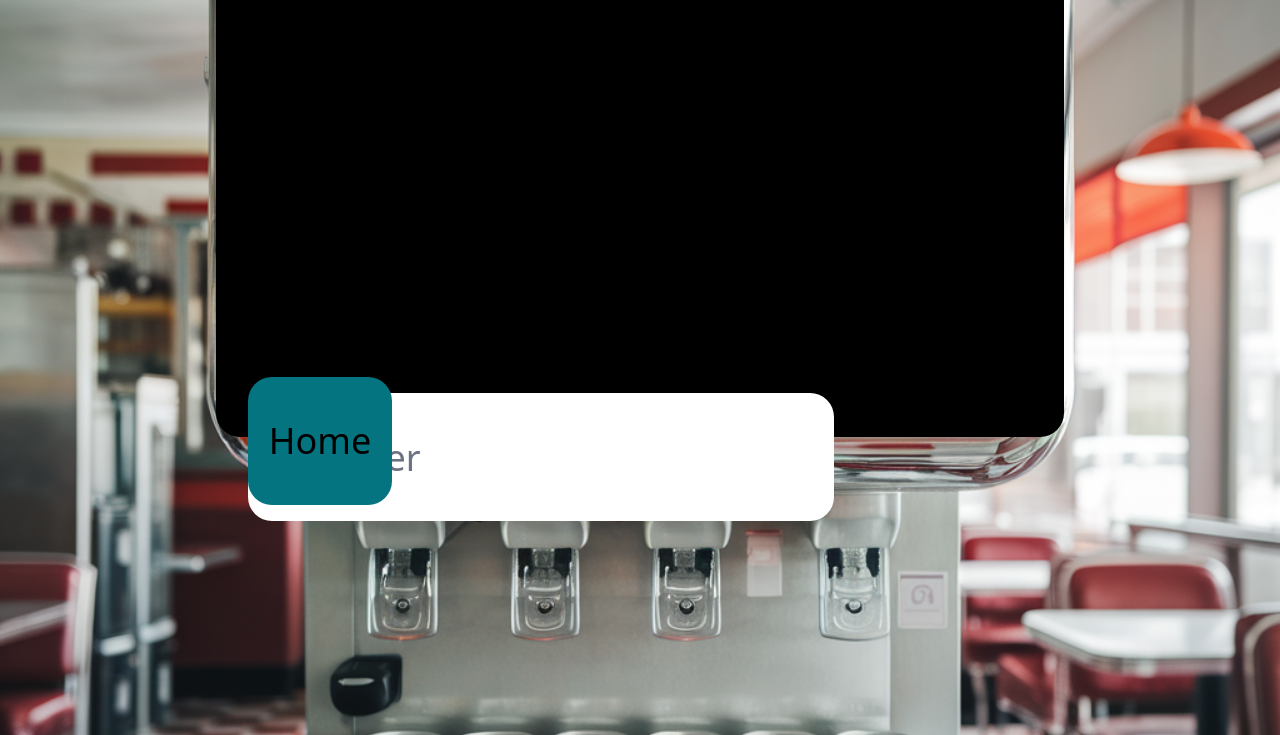
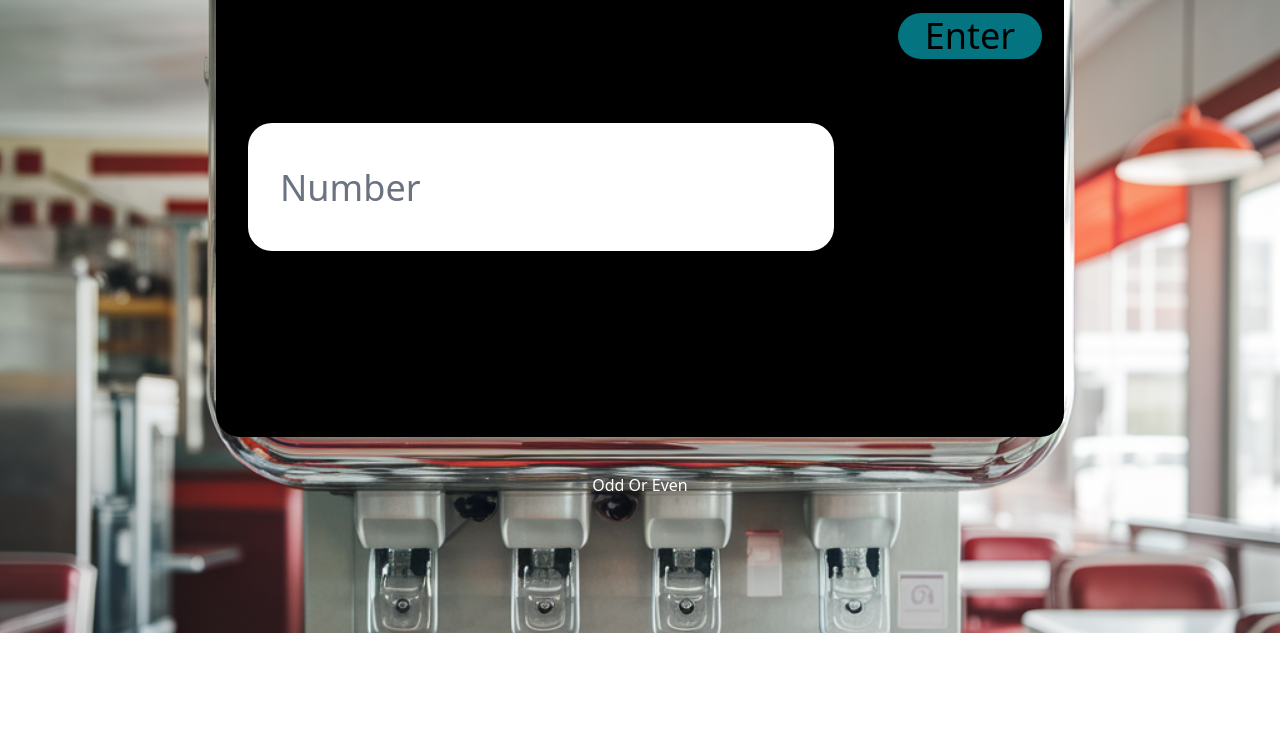
Before and after one commit to bhenry3145/AllForOneFrontEnd, a website: page pages/oddOrEven.html in a window 1280 px wide. Shown: the part 167-902 px from the top of the page. After the commit the page ends 800 px from the top, so only its background shows below. Drawn offline with nearby package versions, Linux system fonts and the light colour scheme.

Commit message:
added more styling

```diff
--- a/pages/oddOrEven.html
+++ b/pages/oddOrEven.html
@@ -12,7 +12,7 @@
 <body class="sm:bg-[url('../images/sodamachine.webp')] h-full w-full bg-repeat-none bg-cover bg-[url('../images/tallsodamachine.png')] flex justify-center">
 
     <div class="bg-black mt-16 h-[540px] w-[848px] flex justify-center flex-col rounded-3xl p-4">
-        <div class="hello-world-grid">
+        <div class="grid grid-rows-2 grid-cols-[2fr_1fr] gap-8 hello-world-grid">
 
             <div>
                 <div>
```
Also changed, not shown: pages/reverseItAlpha.html (+1 -1 lines), pages/reverseItNumbers.html (+1 -1 lines).
